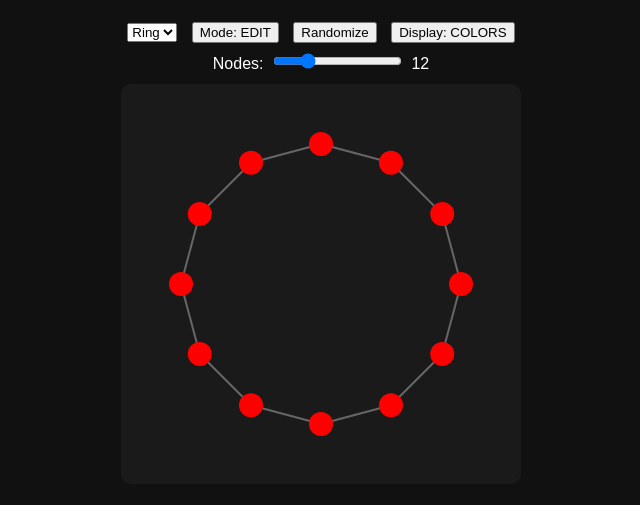
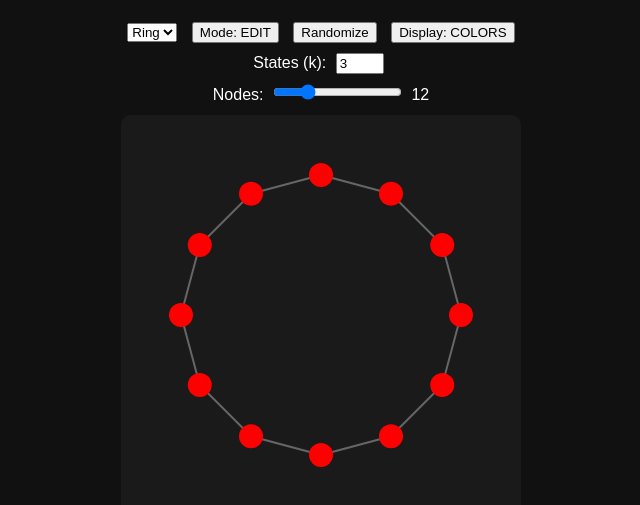
Before and after one commit to HamishShin/blahahlabal, a plain HTML site: page index.html in a window 1280 px wide. Shown: the part 51-556 px from the top of the page, without its empty margins (319-959 px from the left). Drawn offline with Linux system fonts and the light colour scheme.

Commit message:
Add state input and update node state handling

```diff
--- a/index.html
+++ b/index.html
@@ -49,6 +49,10 @@
 <button id="randomBtn">Randomize</button>
 <button id="displayBtn">Display: COLORS</button>
 
+<br>
+States (k):
+<input type="number" id="stateCount" value="3" min="2" max="6">
+
 <div id="controls"></div>
 
 <svg id="svg" width="400" height="400"></svg>
@@ -60,13 +64,22 @@
   const modeBtn = document.getElementById("modeBtn");
   const randomBtn = document.getElementById("randomBtn");
   const displayBtn = document.getElementById("displayBtn");
+  const stateCountInput = document.getElementById("stateCount");
 
   const SIZE = 400;
   const nodeRadius = 12;
-  const RED = "#FF0000";
-  const BLUE = "#0000FF";
   const LINE_COLOR = "#666";
 
+  const COLORS = [
+    "#FF0000", // 0 red
+    "#0000FF", // 1 blue
+    "#00FF00", // 2 green
+    "#FFFF00", // 3 yellow
+    "#FF00FF", // 4 magenta
+    "#00FFFF"  // 5 cyan
+  ];
+
+  let k = 3;
   let nodes = [];
   let labels = [];
   let positions = [];
@@ -91,7 +104,7 @@
     c.setAttribute("cx", x);
     c.setAttribute("cy", y);
     c.setAttribute("r", nodeRadius);
-    c.dataset.active = "true";
+    c.dataset.state = "0";
 
     const t = document.createElementNS("http://www.w3.org/2000/svg", "text");
     t.setAttribute("x", x);
@@ -99,9 +112,9 @@
 
     c.addEventListener("click", () => {
       if (editMode) {
-        toggleNode(index);
+        incrementState(index);
       } else {
-        adjacency(index).forEach(toggleNode);
+        adjacency(index).forEach(incrementState);
       }
     });
 
@@ -117,16 +130,16 @@
   function updateNode(i) {
     const node = nodes[i];
     const label = labels[i];
-    const active = node.dataset.active === "true";
+    const state = +node.dataset.state;
 
-    node.setAttribute("fill", active ? RED : BLUE);
-    label.textContent = active ? "0" : "1";
+    node.setAttribute("fill", COLORS[state % COLORS.length]);
+    label.textContent = state;
     label.style.display = displayMode === "numbers" ? "block" : "none";
   }
 
-  function toggleNode(i) {
+  function incrementState(i) {
     const n = nodes[i];
-    n.dataset.active = (n.dataset.active !== "true").toString();
+    n.dataset.state = ((+n.dataset.state + 1) % k).toString();
     updateNode(i);
   }
 
@@ -219,18 +232,26 @@
 
   randomBtn.onclick = () => {
     nodes.forEach((node, i) => {
-      node.dataset.active = Math.random() < 0.5 ? "true" : "false";
+      node.dataset.state = Math.floor(Math.random() * k);
       updateNode(i);
     });
   };
 
-  /* ---------- DISPLAY MODE ---------- */
+  /* ---------- DISPLAY ---------- */
 
   displayBtn.onclick = () => {
     displayMode = displayMode === "colors" ? "numbers" : "colors";
     displayBtn.textContent =
       "Display: " + (displayMode === "colors" ? "COLORS" : "NUMBERS");
     nodes.forEach((_, i) => updateNode(i));
+  };
+
+  stateCountInput.onchange = () => {
+    k = Math.max(2, +stateCountInput.value);
+    nodes.forEach((node, i) => {
+      node.dataset.state = (+node.dataset.state % k).toString();
+      updateNode(i);
+    });
   };
 
   /* ---------- UI ---------- */
```
